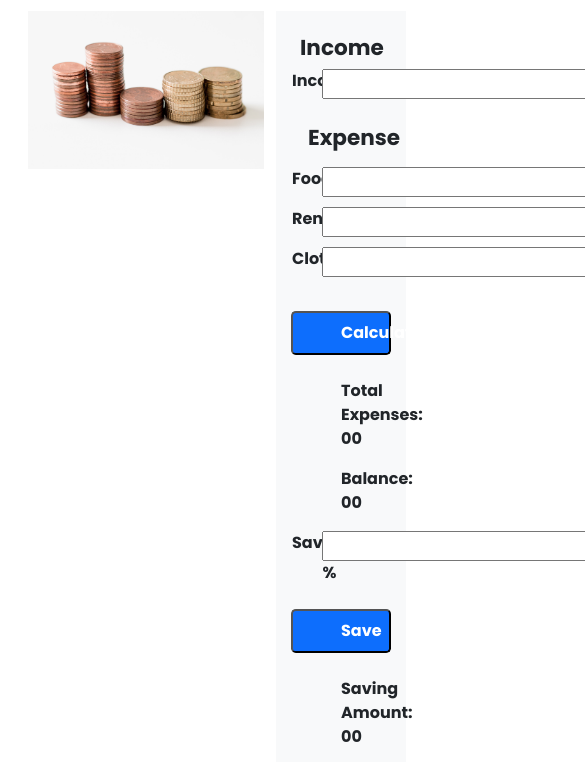
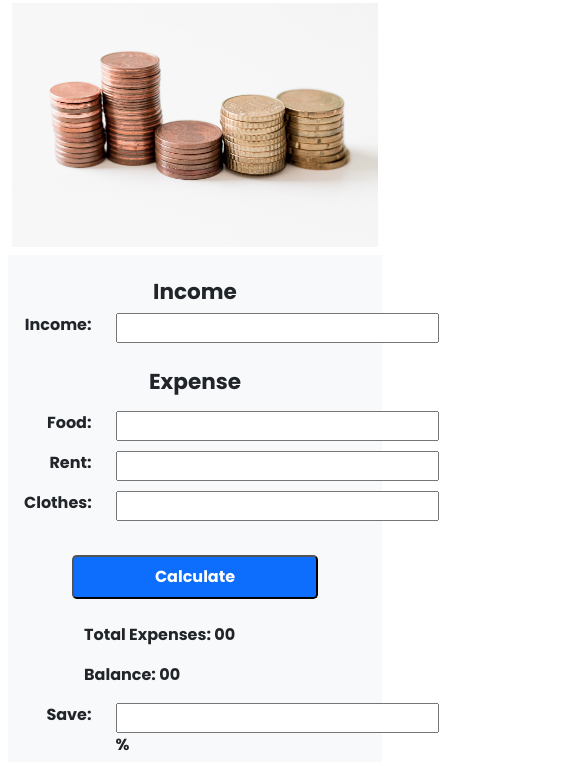
Before and after one commit to pushpitanandy/money-master, a plain HTML site: page index.html in a window 390 px wide. Shown: the part 54-816 px from the top of the page, 585 px wide, since content can reach past the window. Drawn offline with nearby package versions, Linux system fonts and the light colour scheme.

Commit message:
responsive done

```diff
--- a/index.html
+++ b/index.html
@@ -21,14 +21,14 @@
         <h1 class="text-success text-center">Finance Expert</h1>
     </header>
     <main>
-        <section class="container m-3 d-flex">
-            <div class="row">
+        <section class="container mx-auto d-flex">
+            <div class="row g-2">
                 <!-- image section  -->
-                <div class="col-8">
+                <div class="col-12 col-lg-8">
                     <img class="img-fluid" src="images/coins.jpg" alt="">
                 </div>
                 <!-- input section  -->
-                <div class="col-4 bg-light p-3">
+                <div class="col-12 col-lg-4 bg-light p-3">
                     <!-- Income -->
                     <h4 class="text-center m-2">Income</h4>
                     <div class="row">
```
